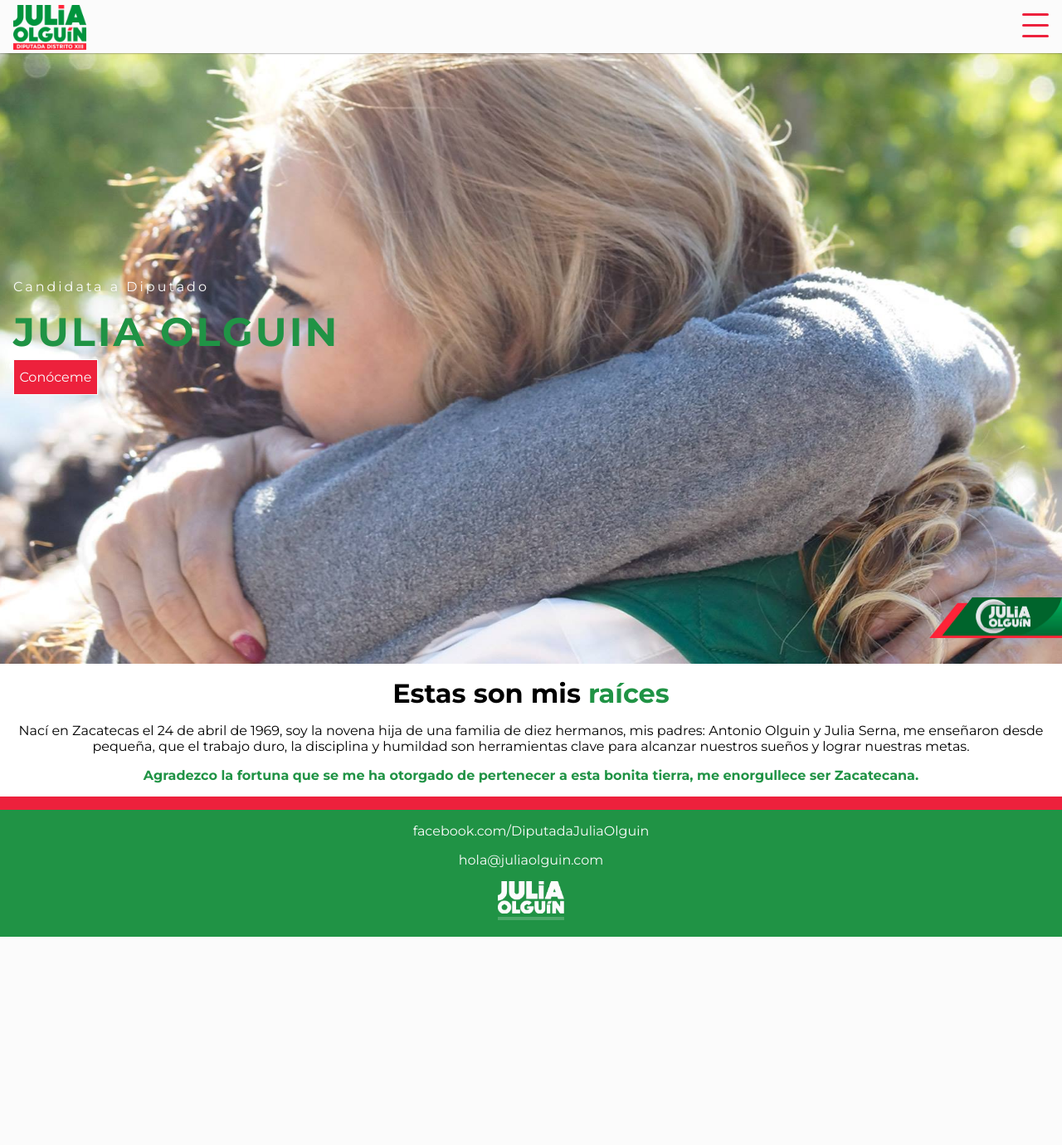
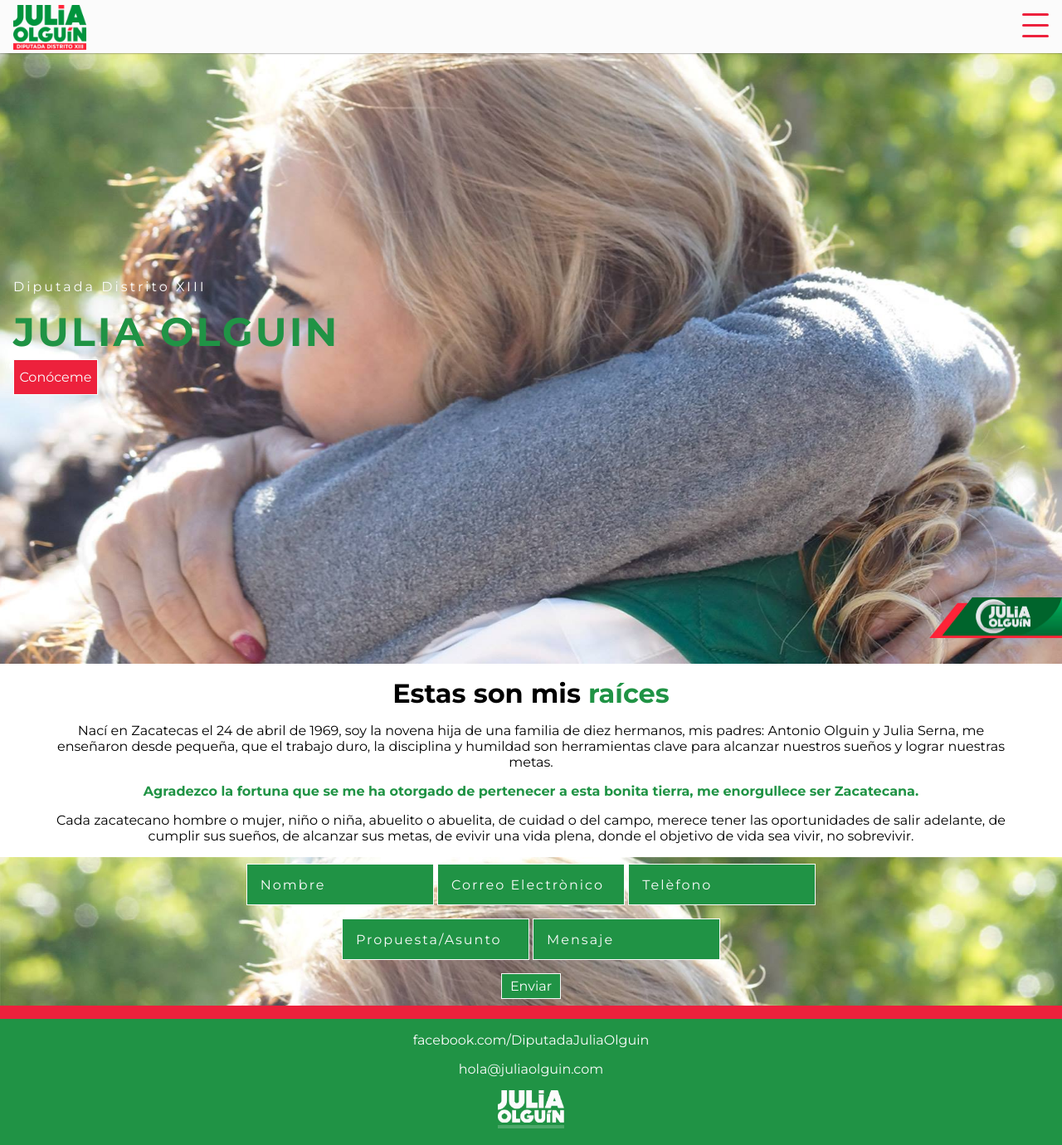
Before and after one commit to marioalvazquez/marioalvazquez.github.io, a PHP site: page / in a window 1280 px wide. Shown: the whole page at 83% size. Before the commit the page ends 1129 px from the top, so only its background shows below. Run offline with PHP 8.4, Linux system fonts and the light colour scheme.

Commit message:
Se agregò formulario de contaco

```diff
--- a/css/estilos.css
+++ b/css/estilos.css
@@ -143,6 +143,10 @@ a.head-title-button:hover{
 /** INICIO HEAD */
 /** fin HEAD */
 /** Contenido */
+div.container{
+  margin: 0 auto;
+  width: 90%;
+}
 section.section-about{
   margin: 1rem 0;
 }
@@ -163,12 +167,42 @@ p.green-space{
   font-weight: bold;
 }
 /** FIN CONTENIDO */
+
+/** CONTACTO */
+div.contact{
+  text-align: center;
+  background-image: url("../img/hero.jpg");
+  background-size: cover;
+}
+.inputform{
+  letter-spacing: 2px;
+  color: #FBFBFB;
+  border: none;
+  background: #209345;
+  height: 2rem;
+  outline: none;
+  border: 1px solid #FBFBFB;
+  padding: .5rem 1rem;
+}
+.inputButton{
+  outline: none;
+  background: #209345;
+  color: #FBFBFB;
+  border: none;
+  cursor: pointer;
+  padding: .3rem .6rem;
+  border: 1px solid #FBFBFB;
+}
+/** FIN CONTACTO */
 /** FOOTER */
 footer.footer{
 
 }
 .spacer{
   margin: 1rem 0;
+}
+.spacerHalf{
+  margin: .5rem 0;
 }
 div.footer-first{
   height: 1rem;
--- a/index.html
+++ b/index.html
@@ -6,7 +6,7 @@
     <link rel="stylesheet" href="css/normal.css" media="screen" title="no title" charset="utf-8">
     <link rel="stylesheet" href="css/estilos.css" media="screen" title="no title" charset="utf-8">
     <link href='https://fonts.googleapis.com/css?family=Montserrat:400,700' rel='stylesheet' type='text/css'>
-    <title>Julia Olguin - Candidata a Diputado</title>
+    <title>Julia Olguin - Diputada Distrito XIII</title>
   </head>
   <body>
   <header class="header">
@@ -35,7 +35,7 @@
   <div class="head">
       <div class="head-title">
         <div class="head-title-services">
-          Candidata a Diputado
+          Diputada Distrito XIII
         </div>
         <div class="head-title-marketing">
           Julia <span class="blue">Olguin</span>
@@ -53,9 +53,30 @@
             desde pequeña, que el trabajo duro, la disciplina y humildad son herramientas clave para alcanzar nuestros sueños y lograr nuestras metas.
           </p>
           <p class="green-space"> Agradezco la fortuna que se me ha otorgado de pertenecer a esta bonita tierra, me enorgullece ser Zacatecana. </p>
+          <p class="section-about-p">
+            Cada zacatecano hombre o mujer, niño o niña, abuelito o abuelita, de cuidad o del campo,
+            merece tener las oportunidades de salir adelante, de cumplir sus sueños, de alcanzar
+            sus metas, de evivir una vida plena, donde el objetivo de vida sea vivir,
+            no sobrevivir.
+          </p>
         </div>
       </section>
-
+    </div>
+    <div class="contact">
+      <form class="contact-form" action="index.html" method="post">
+        <div class="contact-form-1">
+          <input type="text" class="spacerHalf inputform" name="Nombre" value="Nombre">
+          <input type="text" class="spacerHalf inputform" name="Correo" value="Correo Electrònico">
+          <input type="text" class="spacerHalf inputform" name="telefono" value="Telèfono">
+        </div>
+        <div class="contact-form-2">
+          <input type="text" class="spacerHalf inputform" name="Propuesta" value="Propuesta/Asunto">
+          <input type="textarea" class="spacerHalf inputform" name="Mensaje" value="Mensaje">
+        </div>
+        <div class="contact-form-3">
+          <button type="submit" name="Enviar" class="spacerHalf inputButton">Enviar</button>
+        </div>
+      </form>
     </div>
     <footer class="footer">
       <div class="footer-first"></div>
```
